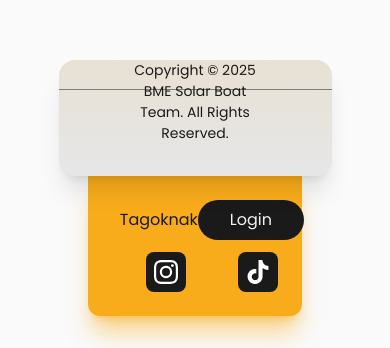
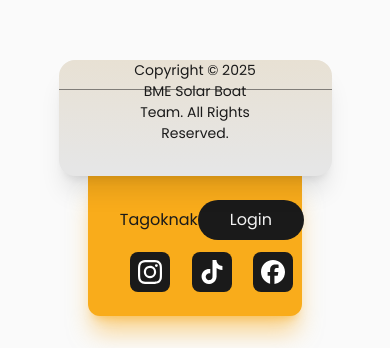
Before and after one commit to D0dzs/sbt-frontend-preview, a Next.js app: page / in a window 390 px wide. Shown: the part 3281-3629 px from the top of the page. Built offline with nearby package versions, Linux system fonts and the light colour scheme; what tailwindcss-animated would draw is missing.

Commit message:
feat(Footer): add Facebook social media link
- Integrated Facebook icon in the bottom social media section
- Styled Facebook link with theme-consistent design
- Maintained responsive layout for social media icons

```diff
--- a/app/_components/Footer.jsx
+++ b/app/_components/Footer.jsx
@@ -99,6 +99,20 @@ const Footer = () => {
               />
             </svg>
           </Link>
+          <Link href={''} target={'_blank'}>
+            <svg
+              className="bg-bme-black h-10 w-10 rounded-lg p-2"
+              role="img"
+              viewBox="0 0 24 24"
+              xmlns="http://www.w3.org/2000/svg"
+            >
+              <title>Facebook</title>
+              <path
+                d="M9.101 23.691v-7.98H6.627v-3.667h2.474v-1.58c0-4.085 1.848-5.978 5.858-5.978.401 0 .955.042 1.468.103a8.68 8.68 0 0 1 1.141.195v3.325a8.623 8.623 0 0 0-.653-.036 26.805 26.805 0 0 0-.733-.009c-.707 0-1.259.096-1.675.309a1.686 1.686 0 0 0-.679.622c-.258.42-.374.995-.374 1.752v1.297h3.919l-.386 2.103-.287 1.564h-3.246v8.245C19.396 23.238 24 18.179 24 12.044c0-6.627-5.373-12-12-12s-12 5.373-12 12c0 5.628 3.874 10.35 9.101 11.647Z"
+                fill="white"
+              />
+            </svg>
+          </Link>
         </div>
       </div>
     </footer>
```
